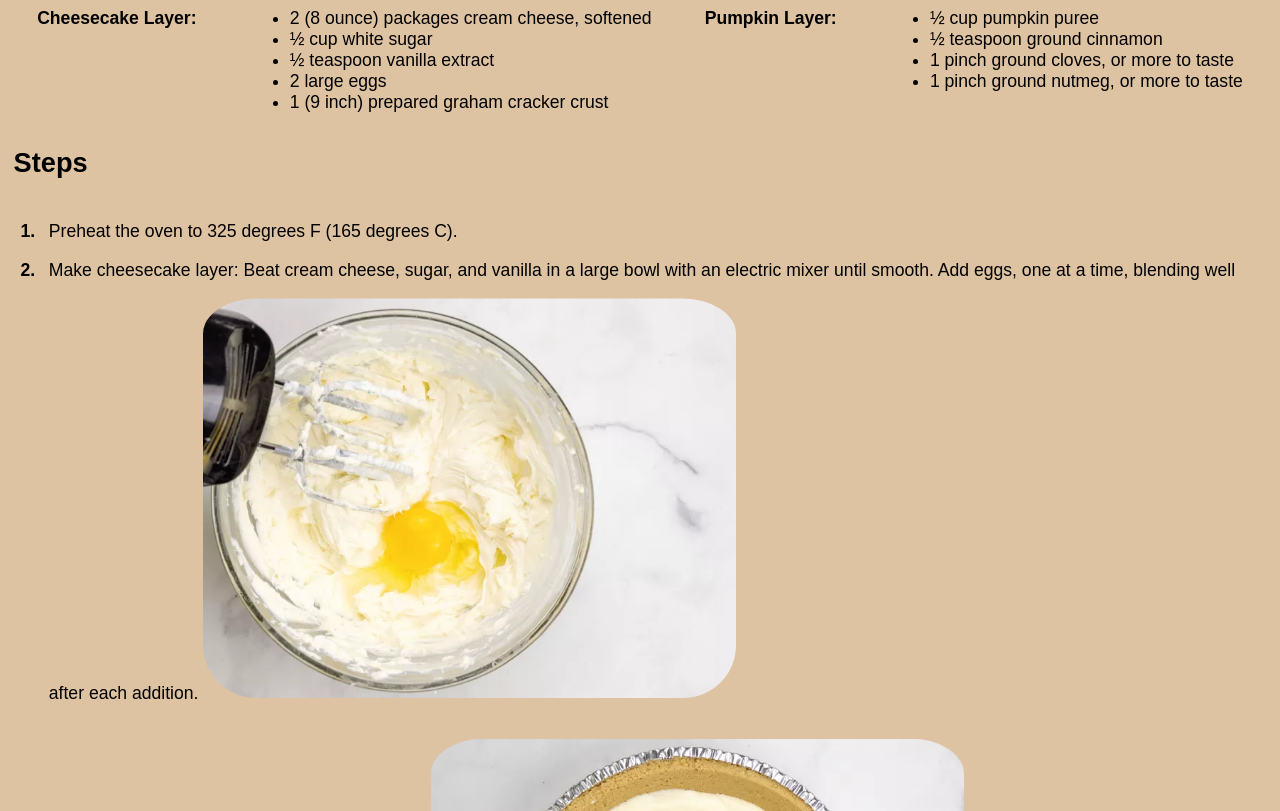
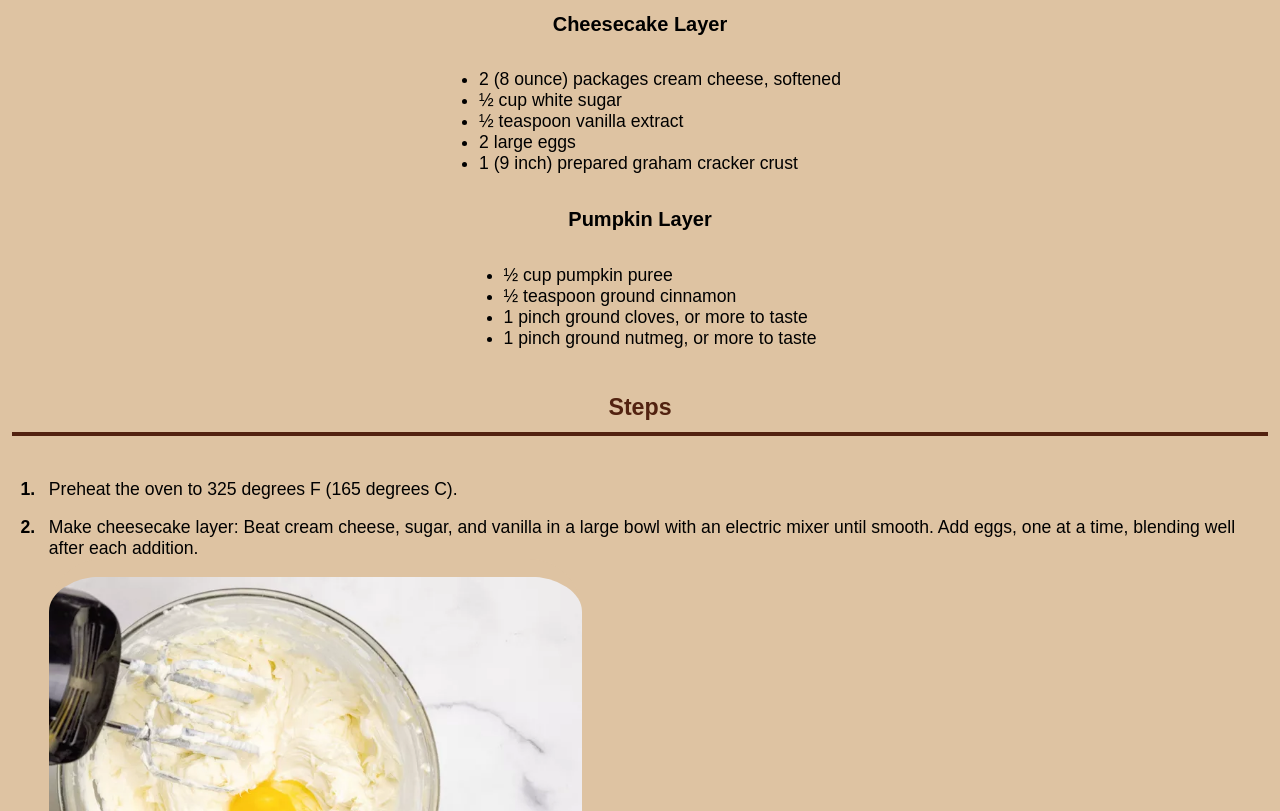
Before and after one commit to Icarus47/odin-recipes, a plain HTML site: page recipes/double-layer-pumpkin-cheesecake.html in a window 1280 px wide. Shown: the part 692-1503 px from the top of the page. Drawn offline with Linux system fonts and the light colour scheme.

Commit message:
Final commit for project finish styling

```diff
--- a/recipes/double-layer-pumpkin-cheesecake.html
+++ b/recipes/double-layer-pumpkin-cheesecake.html
@@ -12,7 +12,7 @@
     <img src="../resources/double-layer-pumpkin-cheesecake/double-layer-pumpkin-cheesecake.jpg" class="full-width">
     <p>Looking to switch things up this holiday season? Trade your traditional pie for a pumpkin cheesecake. With two layers of creamy goodness, this decadent treat will be the star of your Thanksgiving dessert table.</p>
     <h2>Ingredients</h2>
-    <h3>Cheesecake Layer:</h3>
+    <h3>Cheesecake Layer</h3>
         <ul>
             <li>2 (8 ounce) packages cream cheese, softened</li>
             <li>½ cup white sugar</li>
@@ -20,7 +20,7 @@
             <li>2 large eggs</a></li>
             <li>1 (9 inch) prepared graham cracker crust</li>
         </ul>
-    <h3>Pumpkin Layer:</h3>
+    <h3>Pumpkin Layer</h3>
         <ul>
             <li>½ cup pumpkin puree</li>
             <li>½ teaspoon ground cinnamon</li>
--- a/styles.css
+++ b/styles.css
@@ -99,7 +99,20 @@ nav {
 .page-nav > h2 {
   margin: auto 0.5em;
   flex-basis: 100%;
-  font-size: 1.7em;
+  font-size: 1.45em;
+  text-align: center;
+  color: #522210;
+  padding: 0.5em 0;
+  /* margin: -0.3em -0.5em 0.5em -0.5em; */
+  /* border-radius: 1em 0 0 1em; */
+  border-bottom: solid 4px #522210;
+}
+
+.page-nav > h3 {
+  flex-basis: 100%;
+  text-align: center;
+  margin: auto;
+  font-size: 1.25em;
 }
 
 .page-nav > p {
@@ -113,11 +126,13 @@ nav {
   object-fit: cover;
 }
 
+
 .page-nav > ol > li {
   padding: 0.5em;
 }
 
 .page-nav > ol > li > img {
+  display: flex;
   max-width: 100%;
   max-height: 400px;
   border-radius: 3em;
```
